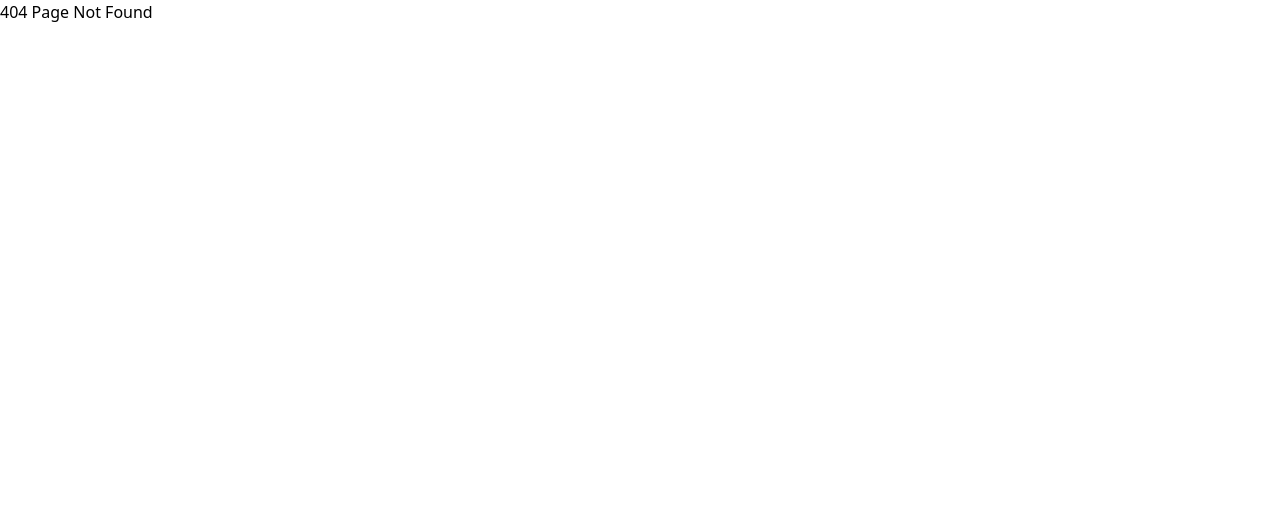
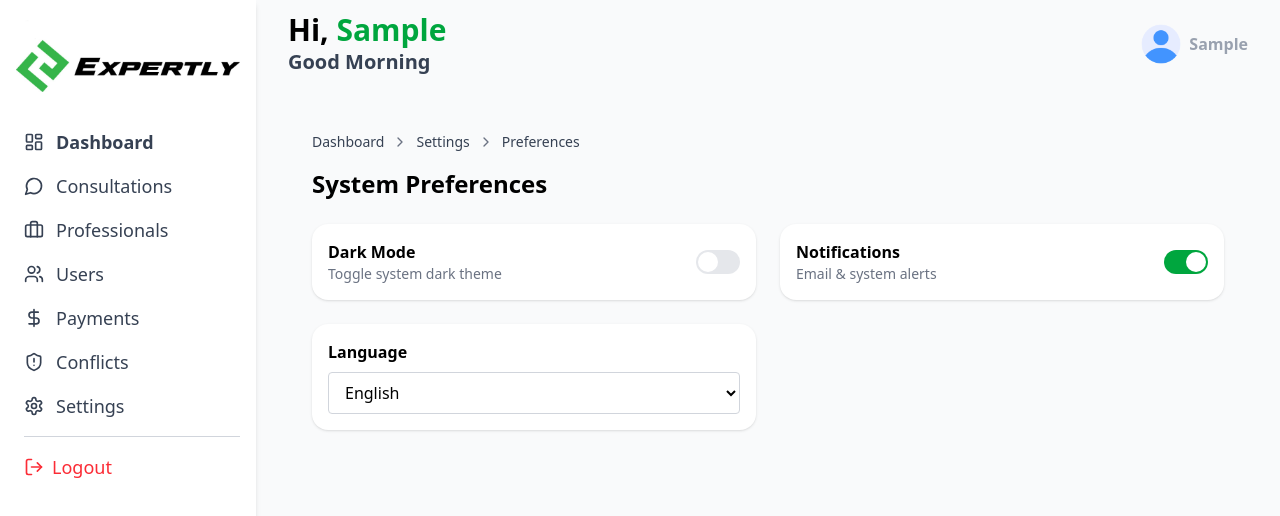
Before and after one commit to nati-badi/ADMIN-EXPERTLY, a React (Vite) app: page /preferences in a window 1280 px wide. Before the commit this address had no page. Shown: the top 516 px of the page. Built offline with nearby package versions, Linux system fonts and the light colour scheme; sample sign-in values are in the browser's storage.

Commit message:
feat(settings): added preferences page

```diff
--- a/package.json
+++ b/package.json
@@ -19,7 +19,6 @@
     "react-hook-form": "^7.56.1",
     "react-router-dom": "^7.5.1",
     "react-toastify": "^11.0.5",
-    "tailwindcss": "^4.1.4",
     "zod": "^3.24.3"
   },
   "devDependencies": {
@@ -27,10 +26,13 @@
     "@types/react": "^19.0.10",
     "@types/react-dom": "^19.0.4",
     "@vitejs/plugin-react": "^4.3.4",
+    "autoprefixer": "^10.4.21",
     "eslint": "^9.22.0",
     "eslint-plugin-react-hooks": "^5.2.0",
     "eslint-plugin-react-refresh": "^0.4.19",
     "globals": "^16.0.0",
+    "postcss": "^8.5.3",
+    "tailwindcss": "^4.1.5",
     "vite": "^6.3.1"
   }
 }
--- /dev/null
+++ b/src/pages/Preferences.jsx
@@ -0,0 +1,96 @@
+import React, { useState, useEffect } from "react";
+import { Breadcrumb } from "../components/ui/breadcrumb";
+import { Card } from "../components/ui/card";
+
+const Preferences = () => {
+  const [darkMode, setDarkMode] = useState(false);
+  const [language, setLanguage] = useState("en");
+  const [notifications, setNotifications] = useState(true);
+
+  // Load preferences
+  useEffect(() => {
+    const savedPrefs = JSON.parse(localStorage.getItem("expertly-preferences"));
+    if (savedPrefs) {
+      setDarkMode(savedPrefs.darkMode ?? false);
+      setLanguage(savedPrefs.language ?? "en");
+      setNotifications(savedPrefs.notifications ?? true);
+    }
+  }, []);
+
+  // Save preferences
+  useEffect(() => {
+    localStorage.setItem(
+      "expertly-preferences",
+      JSON.stringify({ darkMode, language, notifications })
+    );
+  }, [darkMode, language, notifications]);
+
+  return (
+    <div className="p-6">
+      <Breadcrumb
+        items={[
+          { label: "Dashboard", href: "/dashboard" },
+          { label: "Settings", href: "/settings" },
+          { label: "Preferences", href: "/preferences" },
+        ]}
+      />
+
+      <h2 className="text-2xl font-bold mt-4 mb-6">System Preferences</h2>
+
+      <div className="grid gap-6 md:grid-cols-2">
+        <Card>
+          <div className="flex justify-between items-center">
+            <div>
+              <h4 className="font-semibold">Dark Mode</h4>
+              <p className="text-sm text-gray-500">Toggle system dark theme</p>
+            </div>
+            <label className="relative inline-flex items-center cursor-pointer">
+              <input
+                type="checkbox"
+                className="sr-only peer"
+                checked={darkMode}
+                onChange={() => setDarkMode(!darkMode)}
+              />
+              <div className="w-11 h-6 bg-gray-200  rounded-full dark:bg-gray-700 peer-checked:after:translate-x-full after:content-[''] after:absolute after:top-[2px] after:left-[2px] after:bg-white  after:rounded-full after:h-5 after:w-5 after:transition-all peer-checked:bg-green-600"></div>
+            </label>
+          </div>
+        </Card>
+
+        <Card>
+          <div className="flex justify-between items-center">
+            <div>
+              <h4 className="font-semibold">Notifications</h4>
+              <p className="text-sm text-gray-500">Email & system alerts</p>
+            </div>
+            <label className="relative inline-flex items-center cursor-pointer">
+              <input
+                type="checkbox"
+                className="sr-only peer"
+                checked={notifications}
+                onChange={() => setNotifications(!notifications)}
+              />
+              <div className="w-11 h-6 bg-gray-200  rounded-full dark:bg-gray-700 peer-checked:after:translate-x-full after:content-[''] after:absolute after:top-[2px] after:left-[2px] after:bg-white  after:rounded-full after:h-5 after:w-5 after:transition-all peer-checked:bg-green-600"></div>
+            </label>
+          </div>
+        </Card>
+
+        <Card>
+          <div className="flex flex-col gap-2">
+            <label className="font-semibold">Language</label>
+            <select
+              value={language}
+              onChange={(e) => setLanguage(e.target.value)}
+              className="border border-gray-300 rounded px-3 py-2 focus:outline-none focus:ring-2 focus:ring-green-500 cursor-pointer"
+            >
+              <option value="en">English</option>
+              <option value="am">አማርኛ</option>
+              <option value="or">አፋን ኦሮሞ</option>
+            </select>
+          </div>
+        </Card>
+      </div>
+    </div>
+  );
+};
+
+export default Preferences;
--- a/src/pages/Settings.jsx
+++ b/src/pages/Settings.jsx
@@ -37,7 +37,10 @@ const Settings = () => {
           <p className="text-sm text-gray-600">
             Toggle dark mode, language, or notification preferences.
           </p>
-          <button className="mt-3 bg-green-600 text-white px-4 py-2 rounded hover:bg-green-700 cursor-pointer">
+          <button
+            onClick={() => navigate("/preferences")}
+            className="mt-3 bg-green-600 text-white px-4 py-2 rounded hover:bg-green-700 cursor-pointer"
+          >
             Adjust Preferences
           </button>
         </Card>
--- a/src/routes.jsx
+++ b/src/routes.jsx
@@ -12,7 +12,8 @@ import Signup from "./auth/Signup";
 import Signin from "./auth/Signin";
 import AdminProfile from "./pages/AdminProfile";
 import EditProfile from "./pages/EditProfile";
-import ProtectedRoute from "./components/ProtectedRoute"; // ✅ Import it
+import ProtectedRoute from "./components/ProtectedRoute";
+import Preferences from "./pages/Preferences";
 
 const routes = () => [
   {
@@ -36,6 +37,7 @@ const routes = () => [
       { path: "conflicts", element: <Conflicts /> },
       { path: "profile", element: <AdminProfile /> },
       { path: "edit-profile", element: <EditProfile /> },
+      { path: "preferences", element: <Preferences /> },
     ],
   },
   {
```
Also changed, not shown: 1 other file (tests, documents, lock files or other folders).
